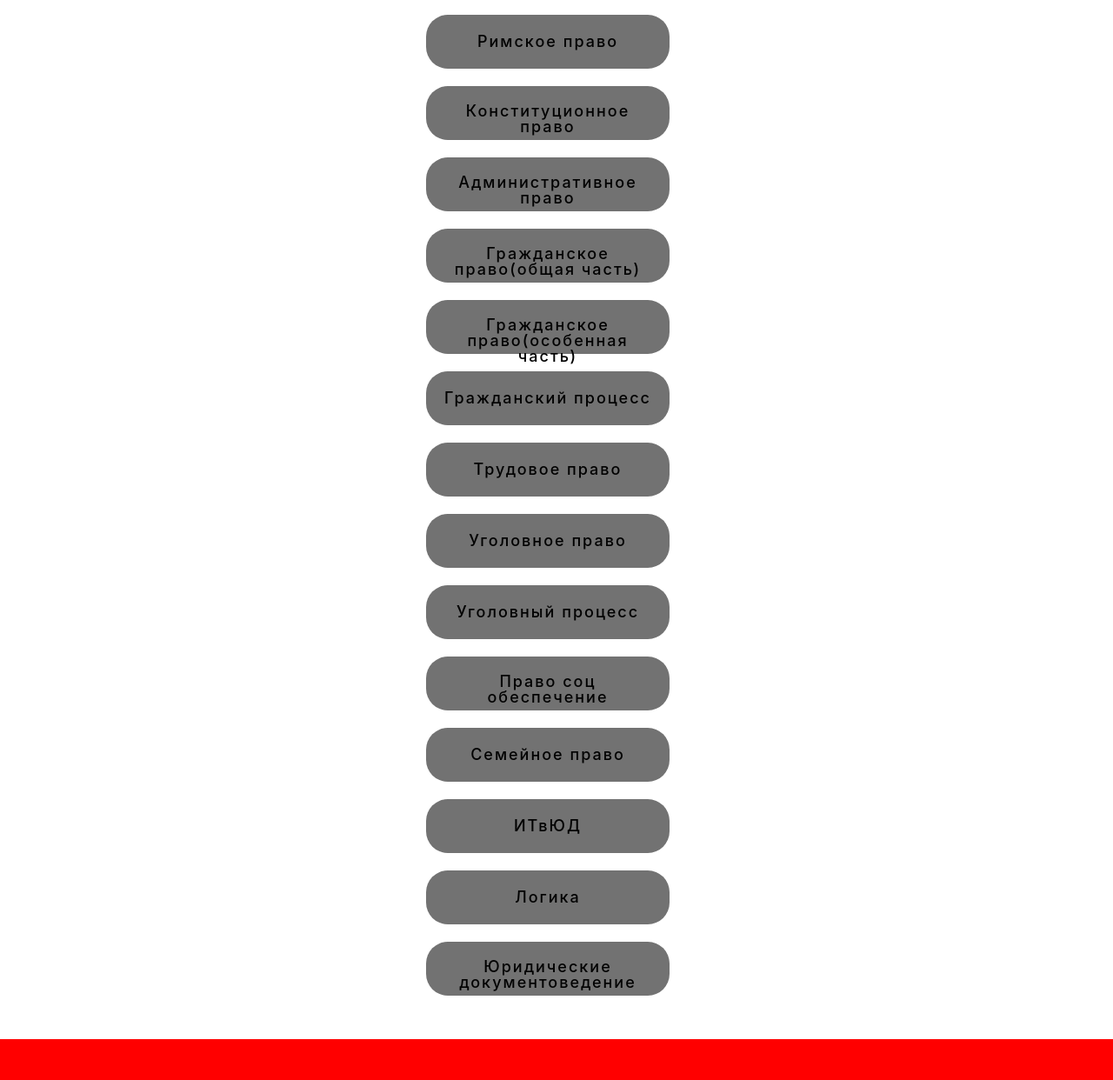
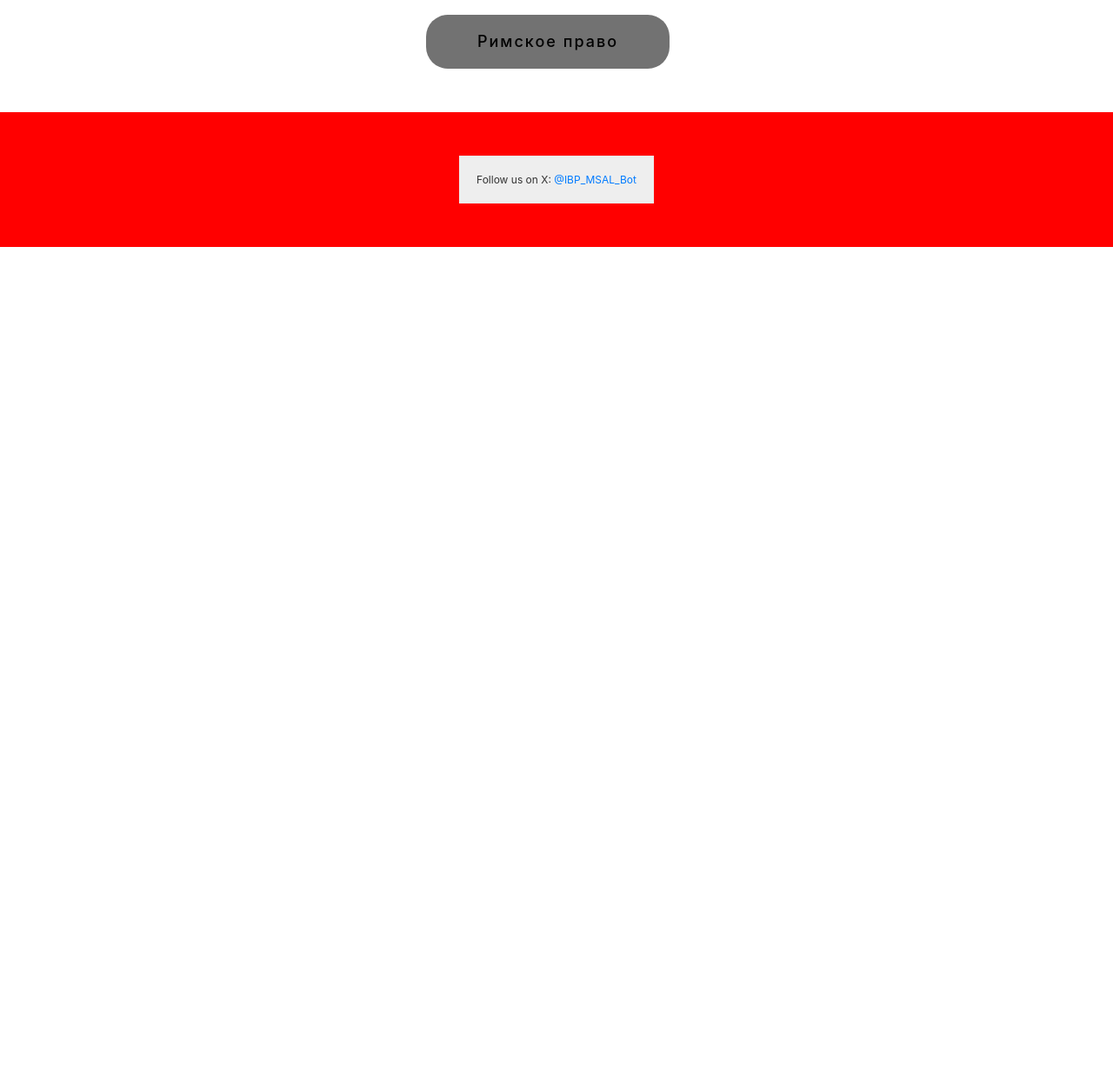
Before and after one commit to Marusik1/.io, a website: page index.html in a window 1280 px wide. Shown: the part 671-1913 px from the top of the page at 87% size. After the commit the page ends 955 px from the top, so only its background shows below. Drawn offline with Linux system fonts and the light colour scheme.

Commit message:
Update index.html

```diff
--- a/index.html
+++ b/index.html
@@ -19,20 +19,6 @@
         <button class="button" id="Mp1">Муниципальное право</button>
         <button class="button" id="Ps1">Психология проф. деятельности</button>
         <button class="button" id="Рим1">Римское право</button>
-        <button class="button" id="Konst1">Конституционное право</button>
-        <button class="button" id="Ad1">Административное право</button>
-        <button class="button" id="Gp1">Гражданское право(общая часть)</button>
-        <button class="button" id="Gpo1">Гражданское право(особенная часть)</button>
-        <button class="button" id="Gpp1">Гражданский процесс</button>
-        <button class="button" id="Tp1">Трудовое право</button>
-        <button class="button" id="Yp1">Уголовное право</button>
-        <button class="button" id="Ypp1">Уголовный процесс</button>
-        <button class="button" id="Pso1">Право соц обеспечение</button>
-        <button class="button" id="Sp1">Семейное право</button>
-        <button class="button" id="Infa1">ИТвЮД</button>
-        <button class="button" id="Log1">Логика</button>
-        <button class="button" id="Yd1">Юридические документоведение</button>
-    </div>
 </div>
 </div>
 <div class="bottom-half">
@@ -43,4 +29,4 @@
 <script src="https://telegram.org/js/telegram-web-app.js"></script>
 <script src="app.js"></script>
 </body>
-</html>
+</html
```
